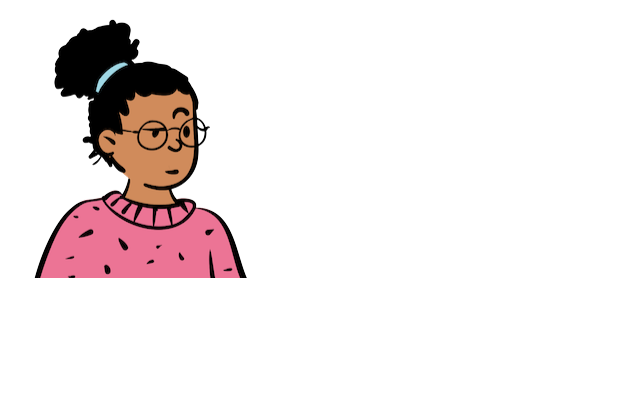
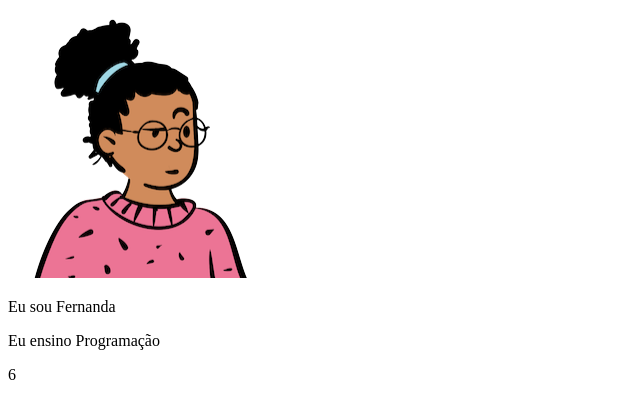
Before and after one commit to amandalaczuk-bot/portfolio-de-projetos, a plain HTML site: page index.html in a window 1280 px wide. Shown: the whole page, without its empty margins (0-640 px from the left). Drawn offline with Linux system fonts and the light colour scheme.

Commit message:
butstrep

```diff
--- a/index.html
+++ b/index.html
@@ -7,7 +7,12 @@
     <title>Meu portfólio</title>
 </head>
 <body>
-    <img src="img/avatar-perfil.png" alt=""
+    <img src="img/avatar-perfil.png" alt="avatar da Fernanda">
+    <P> Eu sou Fernanda</P>
+    <hl>Eu ensino Programação</hl>
+    <p>6
+
+
 
 </body>
 </html>
```
